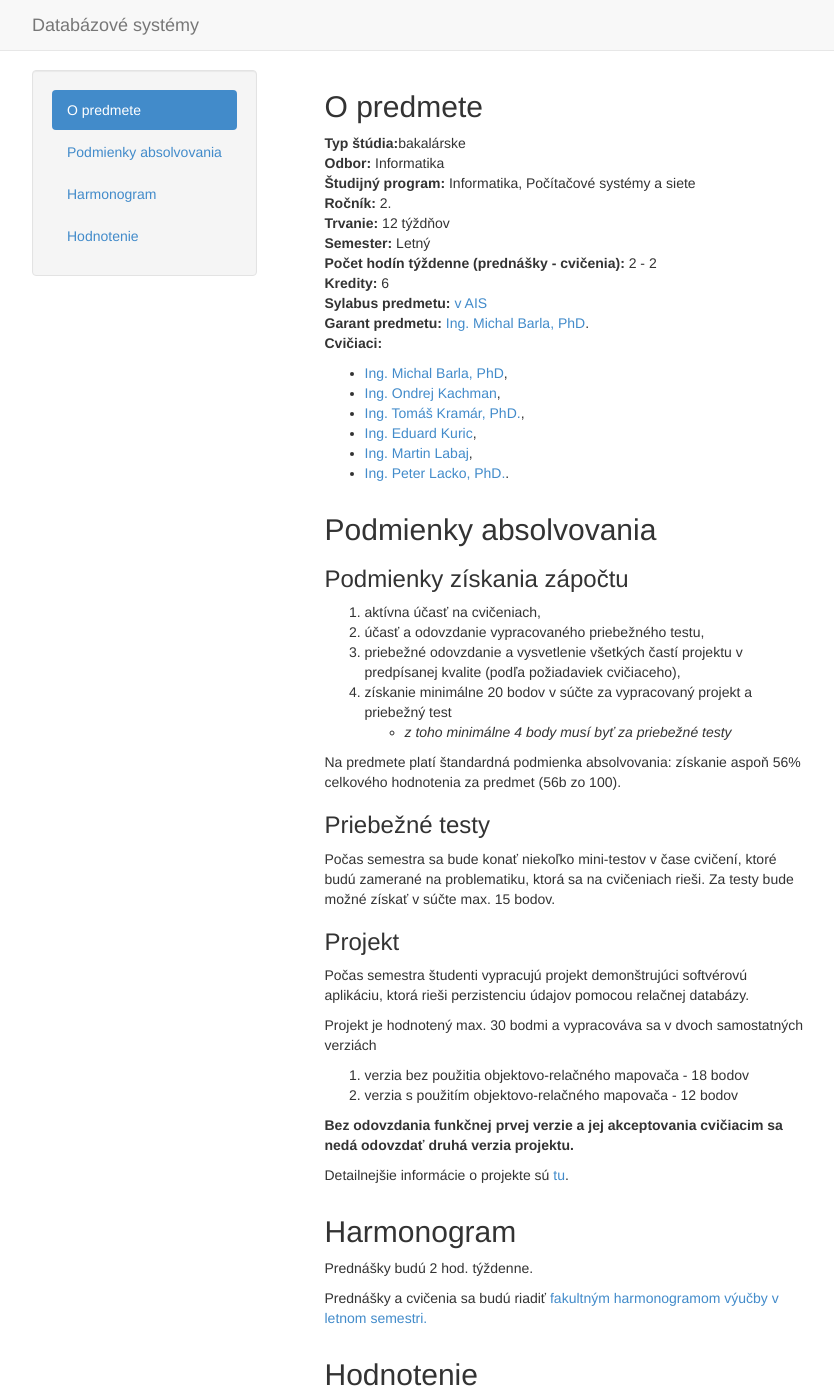
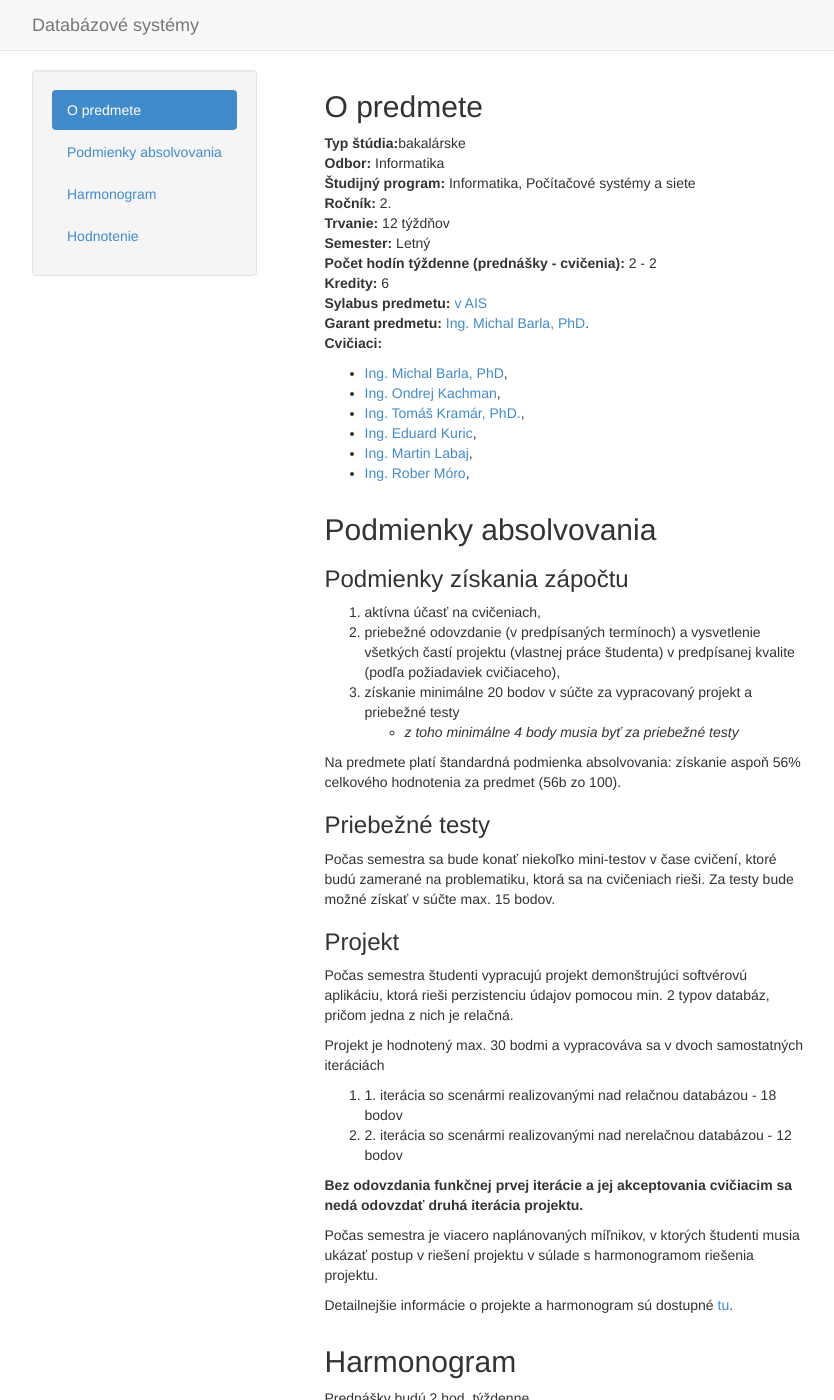
Before and after one commit to masusk/dbs-fiit.github.io, a Jekyll site: the page built from info/index.html, in a window 1280 px wide and 1400 px high. Shown: the whole window, without its empty margins (38-872 px from the left). Built offline with Jekyll 4.4.1, drawn with Linux system fonts in a browser that asks for light colours; nearby versions of some CDN libraries; Markdown is read by kramdown in place of the engine named in the settings.

Commit message:
Update basic info.

```diff
--- a/info/index.html
+++ b/info/index.html
@@ -25,7 +25,7 @@ title: Základné informácie
               <b>Semester:</b> Letný<br/>
               <b>Počet hodín týždenne (prednášky - cvičenia):</b> 2 - 2<br/>
               <b>Kredity:</b> 6<br/>
-              <b>Sylabus predmetu:</b>&nbsp;<a href="https://is.stuba.sk/katalog/syllabus.pl?predmet=254712;lang=sk" target="_blank">v AIS</a><br/>
+              <b>Sylabus predmetu:</b>&nbsp;<a href="https://is.stuba.sk/katalog/syllabus.pl?predmet=282283;lang=sk" target="_blank">v AIS</a><br/>
               <b>Garant predmetu:</b>&nbsp;<a href="https://is.stuba.sk/lide/clovek.pl?id=3653" target="_blank">Ing. Michal Barla, PhD</a>.<br/>
               <b>Cvičiaci:</b>
               <ul class="unstyled">
@@ -34,7 +34,7 @@ title: Základné informácie
                 <li><a href="https://is.stuba.sk/lide/clovek.pl?id=29629" target="_blank">Ing. Tomáš Kramár, PhD.</a>,</li>
                 <li><a href="https://is.stuba.sk/lide/clovek.pl?id=17452" target="_blank">Ing. Eduard Kuric</a>,</li>
                 <li><a href="https://is.stuba.sk/lide/clovek.pl?id=36263" target="_blank">Ing. Martin Labaj</a>,</li>
-                <li><a href="https://is.stuba.sk/lide/clovek.pl?id=1780" target="_blank">Ing. Peter Lacko, PhD.</a>.</li>
+                <li><a href="https://is.stuba.sk/lide/clovek.pl?id=47879" target="_blank">Ing. Rober Móro</a>,</li>
               </ul>
 	  </div>
 	</div> <!-- row -->
@@ -44,11 +44,10 @@ title: Základné informácie
             <h3>Podmienky získania zápočtu</h3>
             <ol>
               <li>aktívna účasť na cvičeniach,</li>
-              <li>účasť a odovzdanie vypracovaného priebežného testu,</li>
-              <li>priebežné odovzdanie a vysvetlenie všetkých častí projektu
+              <li>priebežné odovzdanie (v predpísaných termínoch) a vysvetlenie všetkých častí projektu (vlastnej práce študenta)
               v predpísanej kvalite (podľa požiadaviek cvičiaceho),</li>
-              <li>získanie minimálne 20 bodov v súčte za vypracovaný projekt a priebežný test
-	      <ul><li><em>z toho minimálne 4 body musí byť za priebežné testy</em></li></ul></li>
+              <li>získanie minimálne 20 bodov v súčte za vypracovaný projekt a priebežné testy
+	      <ul><li><em>z toho minimálne 4 body musia byť za priebežné testy</em></li></ul></li>
             </ol>
             <p>Na predmete platí štandardná podmienka absolvovania: získanie aspoň 56% celkového hodnotenia za predmet (56b zo 100).</p>
 
@@ -58,17 +57,18 @@ title: Základné informácie
 
             <h3>Projekt</h3>
             <p>Počas semestra študenti vypracujú projekt demonštrujúci softvérovú
-            aplikáciu, ktorá rieši perzistenciu údajov pomocou relačnej databázy.
+            aplikáciu, ktorá rieši perzistenciu údajov pomocou min. 2 typov databáz, pričom jedna z nich je relačná.
             </p>
             <p>Projekt je hodnotený max. 30 bodmi a vypracováva sa
-            v dvoch samostatných verziách</p>
+            v dvoch samostatných iteráciách</p>
             <ol>
-            <li>verzia bez použitia objektovo-relačného mapovača - 18 bodov</li>
-            <li>verzia s použitím objektovo-relačného mapovača - 12 bodov</li>
+            <li>1. iterácia so scenármi realizovanými nad relačnou databázou - 18 bodov</li>
+            <li>2. iterácia so scenármi realizovanými nad nerelačnou databázou - 12 bodov</li>
             </ol>
-            <p><b>Bez odovzdania funkčnej prvej verzie a jej akceptovania
-            cvičiacim sa nedá odovzdať druhá verzia projektu.</b></p>
-            <p>Detailnejšie informácie o projekte sú <a href=/DBS/projekt.shtml>tu</a>.
+            <p><b>Bez odovzdania funkčnej prvej iterácie a jej akceptovania
+            cvičiacim sa nedá odovzdať druhá iterácia projektu.</b></p>
+	    <p>Počas semestra je viacero naplánovaných míľnikov, v ktorých študenti musia ukázať postup v riešení projektu v súlade s harmonogramom riešenia projektu.</p>
+            <p>Detailnejšie informácie o projekte a harmonogram sú dostupné <a href=/DBS/projekt.html>tu</a>.
 
 	</div>
 	</div> <!-- row -->
```
